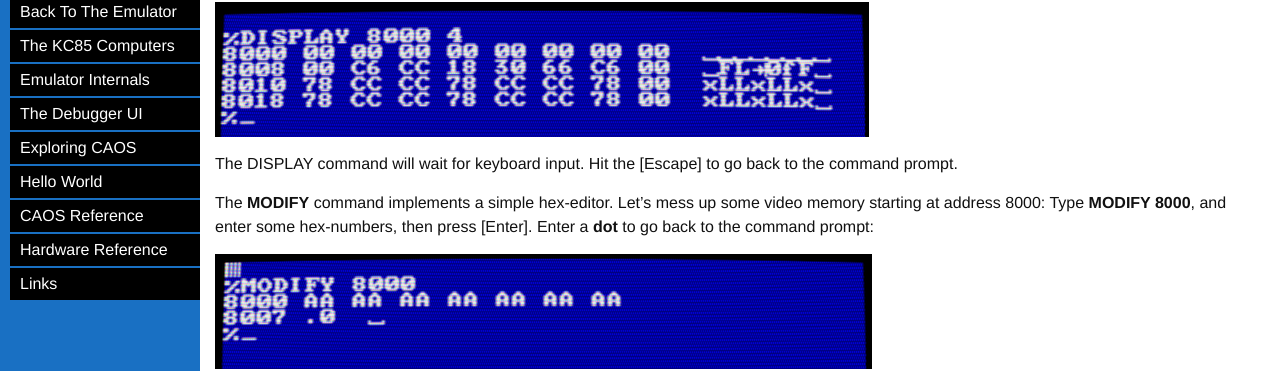
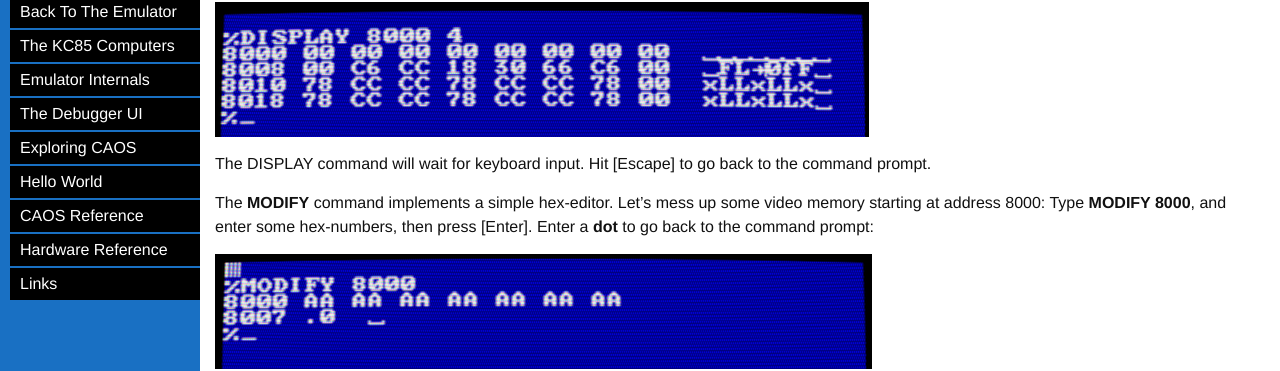
Before and after one commit to floooh/yakc, a Jekyll site: the page built from web/p030_explorecaos.md, in a window 1280 px wide and 900 px high, scrolled down 3918 px. Shown: the part 105-476 px from the top of the window. Built offline with Jekyll 4.4.1, drawn with Linux system fonts in a browser that asks for light colours.

```diff
--- a/web/p030_explorecaos.md
+++ b/web/p030_explorecaos.md
@@ -119,7 +119,7 @@
 
 ![Display](images/display.png)
 
-The DISPLAY command will wait for keyboard input. Hit the [Escape] to
+The DISPLAY command will wait for keyboard input. Hit [Escape] to
 go back to the command prompt.
 
 The **MODIFY** command implements a simple hex-editor. Let's mess up some video
```
Also changed, not shown: web/p010_kc85.md (+2 -2 lines), 7 other files.
